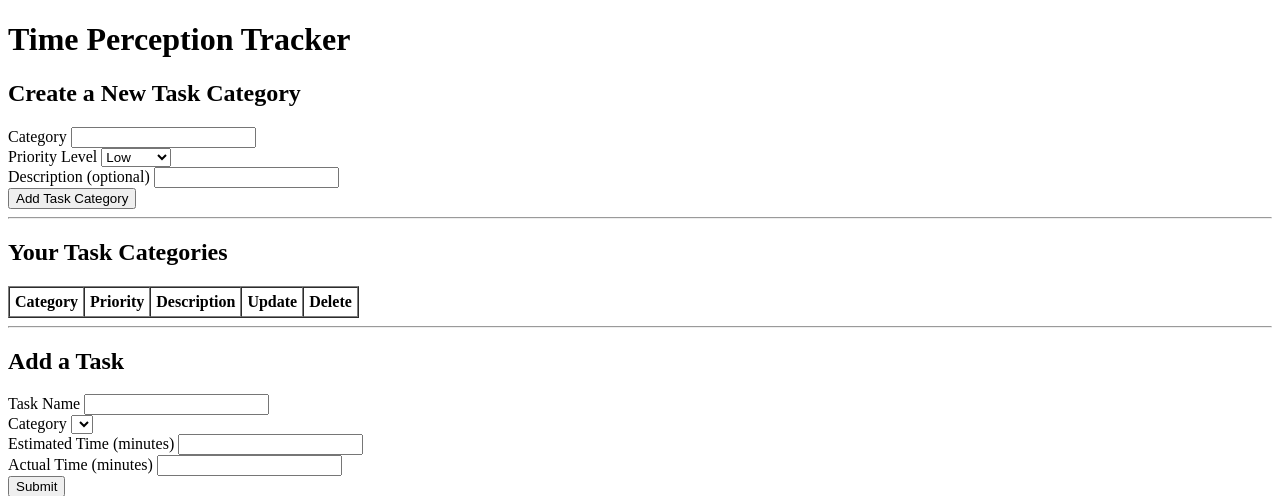
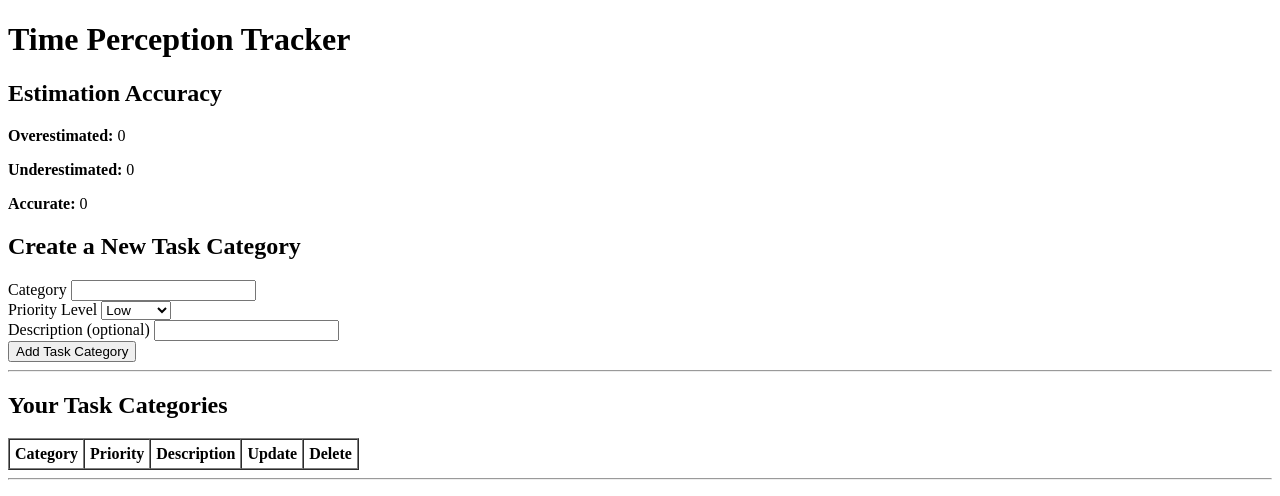
Before and after one commit to rickywuhooo/time-perception-tracker, a Flask app: page /dashboard in a window 1280 px wide. Shown: the top 496 px of the page. Run offline with Flask 3, Linux system fonts and the light colour scheme; the visitor is signed in with stand-in values (Sample User, id 1); data that the repository does not hold is empty.

Commit message:
adds analysis summary feature

```diff
--- a/app.py
+++ b/app.py
@@ -141,6 +141,28 @@ class UpdateTaskTypeForm(FlaskForm):
         validators=[Length(max=300)])
     submit = SubmitField("Update Category")
 
+def analyze_estimates(user_id):
+    tasks = Task.query.filter_by(user_id=user_id).all()
+    over = 0
+    under = 0
+    accurate = 0
+
+    for task in tasks:
+        log = TimeLog.query.filter_by(task_id=task.task_id).first()
+        if log:
+            if log.estimate_time > log.actual_time:
+                over += 1
+            elif log.estimate_time < log.actual_time:
+                under += 1
+            else:
+                accurate += 1
+
+    return {
+        'over': over,
+        'under': under,
+        'accurate': accurate
+    }
+
 @app.route('/')
 def home():
     return render_template('home.html')
@@ -208,6 +230,8 @@ def dashboard():
             "actual": log.actual_time,
             "date created": log.date_logged})
 
+    analysis = analyze_estimates(current_user.user_id)
+
     categories = TaskType.query.all()
 
     return render_template(
@@ -215,7 +239,8 @@ def dashboard():
         task_form=task_form,
         tasktype_form=tasktype_form,
         task_info=task_info,
-        categories=categories)
+        categories=categories,
+        analysis=analysis)
 
 @app.route('/delete_task/<int:task_id>', methods=['POST'])
 @login_required
--- a/templates/dashboard.html
+++ b/templates/dashboard.html
@@ -7,6 +7,13 @@
 </head>
 <body>
     <h1>Time Perception Tracker</h1>
+
+    <h2>Estimation Accuracy</h2>
+    <div>
+        <p><strong>Overestimated:</strong> {{ analysis.over }}</p>
+        <p><strong>Underestimated:</strong> {{ analysis.under }}</p>
+        <p><strong>Accurate:</strong> {{ analysis.accurate }}</p>
+    </div>
 
     <h2>Create a New Task Category</h2>
     <form method="POST">
```
